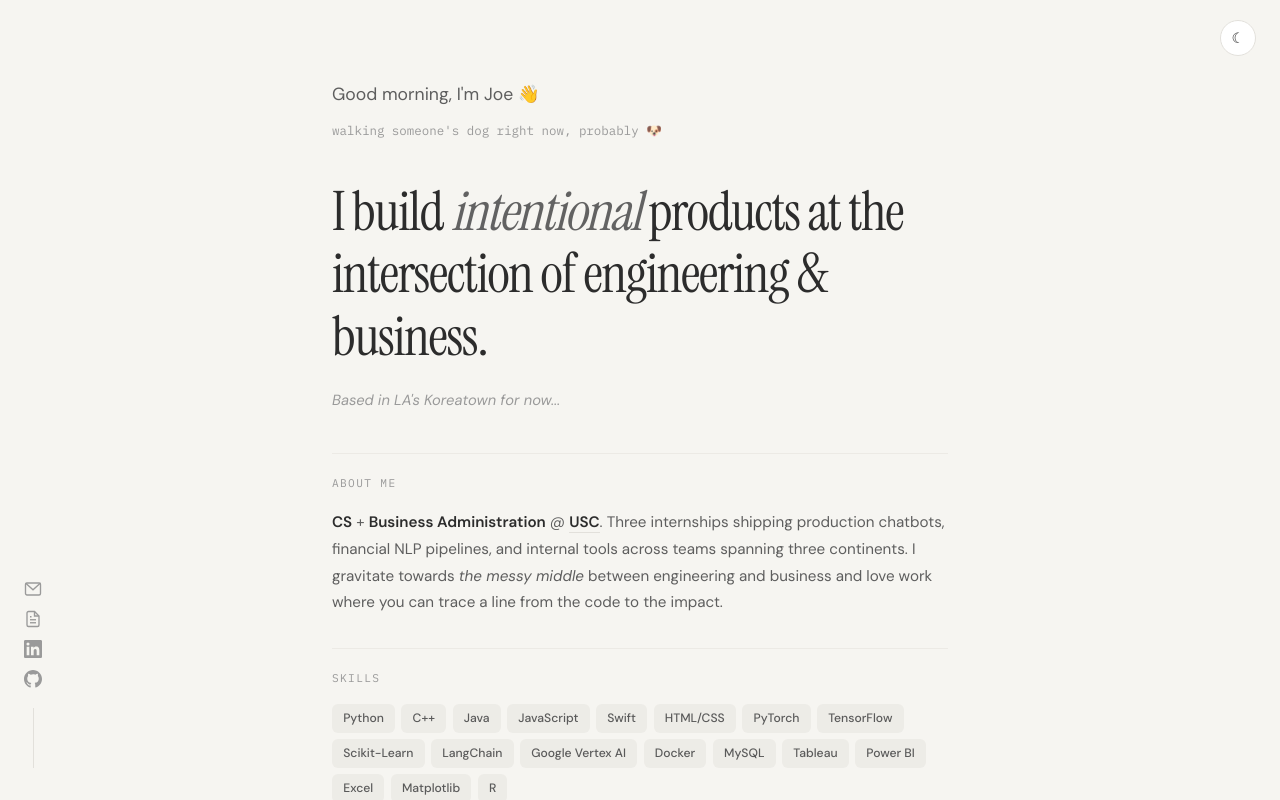
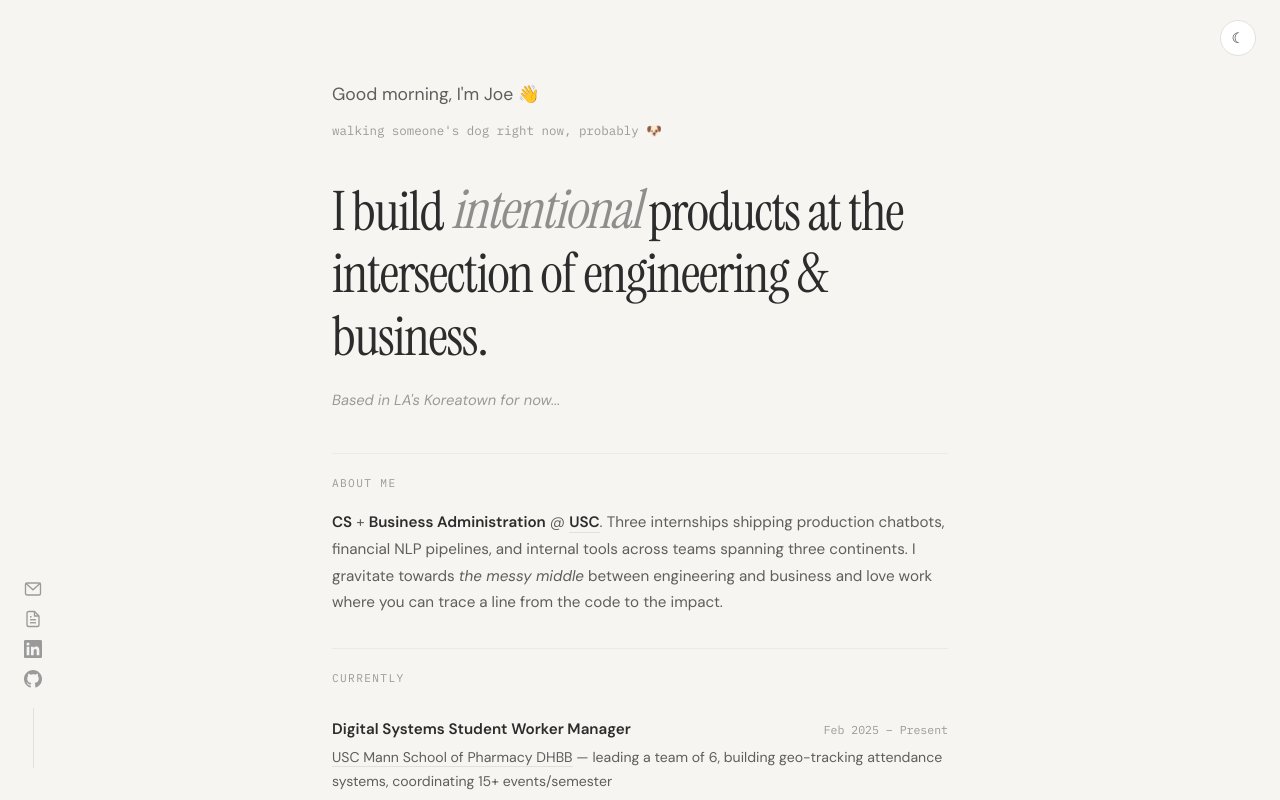
Before and after one commit to jleo28/About-Me, a Next.js app: page / in a window 1280 px wide. Shown: the top 800 px of the page. Built offline with nearby package versions, Linux system fonts and the light colour scheme.

Commit message:
Archive skills section from homepage

```diff
--- a/_archive/archived-content.ts
+++ b/_archive/archived-content.ts
@@ -4,6 +4,12 @@
 // ── From lib/data.ts › taglines ──────────────────────────────────────────────
 // Removed tagline:
 //   "board game night instigator 🎲",
+
+// ── From app/page.tsx › skills section ───────────────────────────────────────
+// Removed: <TagCloud id="skills" label="skills" items={skills} stagger={6} />
+// skills array remains in lib/data.ts (still imported by terminal "skills" command).
+// To restore: re-add the TagCloud line and the `skills` import in app/page.tsx,
+// and re-add the { id: "skills", label: "skills" } entry to NavDots section lists.
 
 // ── From lib/data.ts › projects (old structure) ──────────────────────────────
 // Old ProjectEntry interface only had: name, description, githubUrl
--- a/app/page.tsx
+++ b/app/page.tsx
@@ -1,10 +1,9 @@
 // app/page.tsx
-import { skills, currentRoles, previousRoles } from "@/lib/data";
+import { currentRoles, previousRoles } from "@/lib/data";
 import ThemeToggle from "@/components/ThemeToggle";
 import SideLinks from "@/components/SideLinks";
 import Hero from "@/components/Hero";
 import About from "@/components/About";
-import TagCloud from "@/components/TagCloud";
 import Timeline from "@/components/Timeline";
 import Projects from "@/components/Projects";
 import Extracurriculars from "@/components/Extracurriculars";
@@ -22,7 +21,7 @@ export default function Home() {
       <div className="page-wrap">
         <Hero />
         <About stagger={5} />
-        <TagCloud id="skills" label="skills" items={skills} stagger={6} />
+        {/* <TagCloud id="skills" label="skills" items={skills} stagger={6} /> */}
         {/* <TagCloud id="languages" label="languages" items={languages} stagger={7} /> */}
         <Timeline id="currently" label="currently" entries={currentRoles} stagger={7} />
         <Timeline id="previously" label="previously" entries={previousRoles} stagger={8} />
--- a/components/NavDots.tsx
+++ b/components/NavDots.tsx
@@ -6,7 +6,6 @@ import { useActiveSection } from "@/lib/hooks";
 const sections = [
   { id: "top", label: "top" },
   { id: "about", label: "about me" },
-  { id: "skills", label: "skills" },
   { id: "languages", label: "languages" },
   { id: "currently", label: "currently" },
   { id: "previously", label: "previously" },
```
